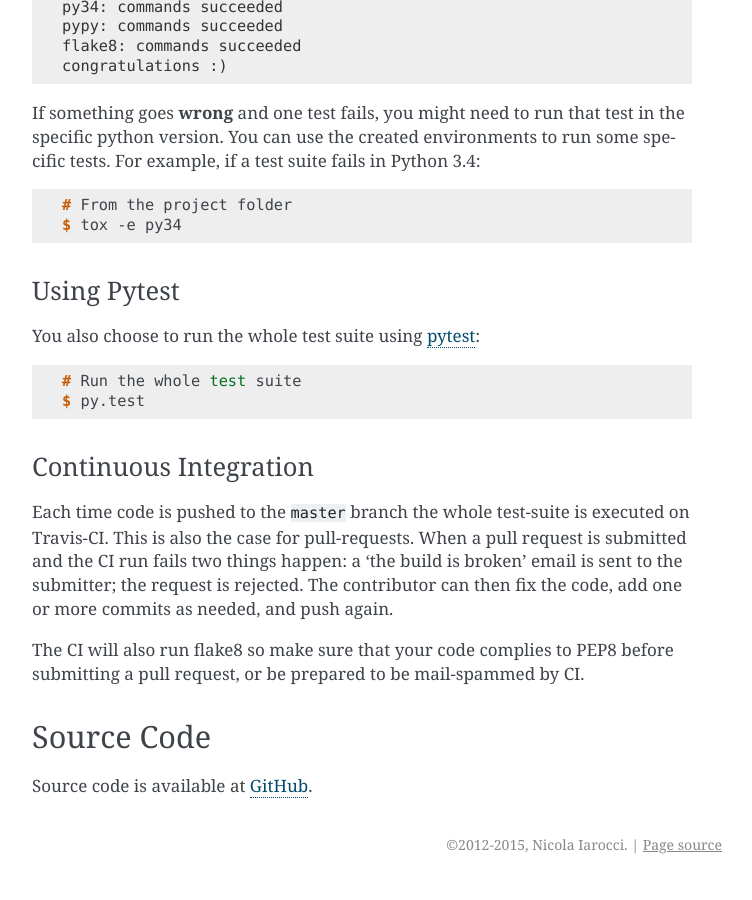
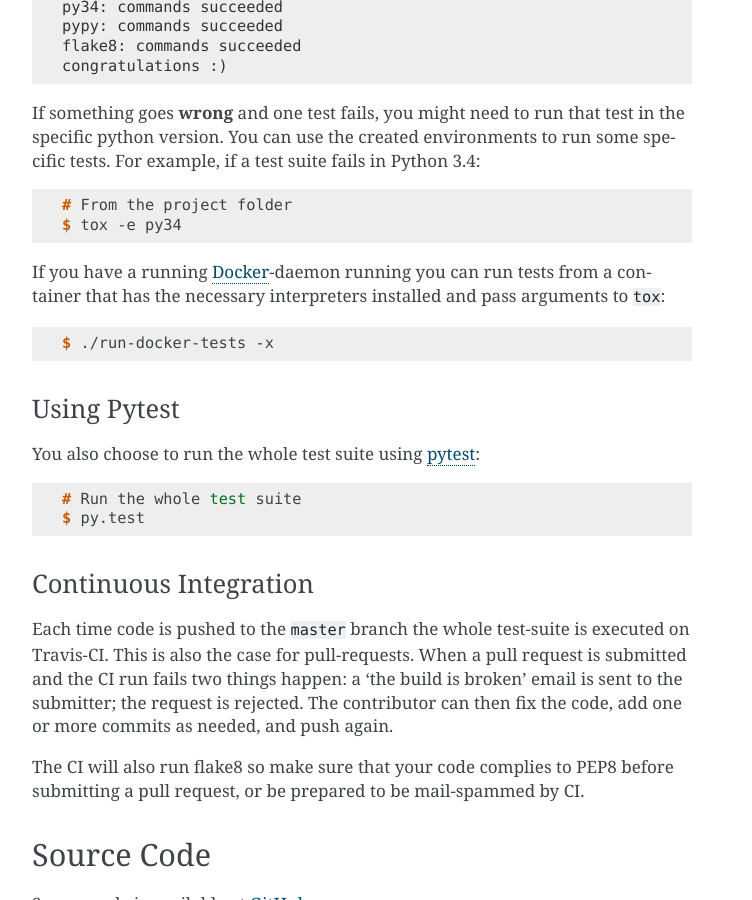
Before and after one commit to pyeve/cerberus, a Sphinx documentation site: the page built from docs/contribute.rst, in a window 1280 px wide and 900 px high, scrolled down 2022 px. Shown: the whole window, without its empty margins (388-1140 px from the left). Built offline with Sphinx 7.4.7, drawn with Linux system fonts in a browser that asks for light colours.

Commit message:
Adds testing with Docker

```diff
--- a/docs/contribute.rst
+++ b/docs/contribute.rst
@@ -49,6 +49,13 @@ some specific tests. For example, if a test suite fails in Python 3.4:
     # From the project folder
     $ tox -e py34
 
+If you have a running Docker_-daemon running you can run tests from a container
+that has the necessary interpreters installed and pass arguments to ``tox``:
+
+.. code-block:: console
+
+    $ ./run-docker-tests -x
+
 Using Pytest
 ~~~~~~~~~~~~
 You also choose to run the whole test suite using pytest_:
@@ -76,5 +83,6 @@ Source code is available at `GitHub
 <https://github.com/nicolaiarocci/cerberus>`_.
 
 .. _`continuous integration server`: https://travis-ci.org/nicolaiarocci/cerberus/
+.. _Docker: https://www.docker.com
+.. _pytest: http://pytest.org
 .. _tox: http://tox.readthedocs.org/en/latest/
-.. _pytest: http://pytest.org
```
Also changed, not shown: 4 other files.
